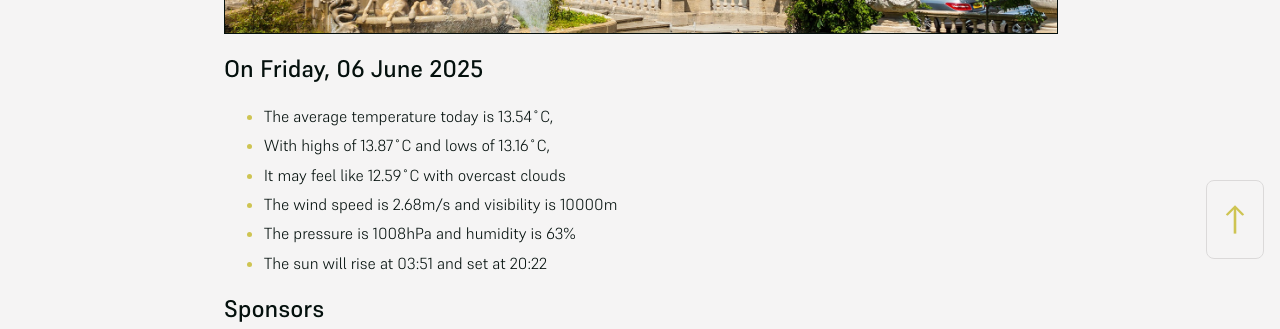
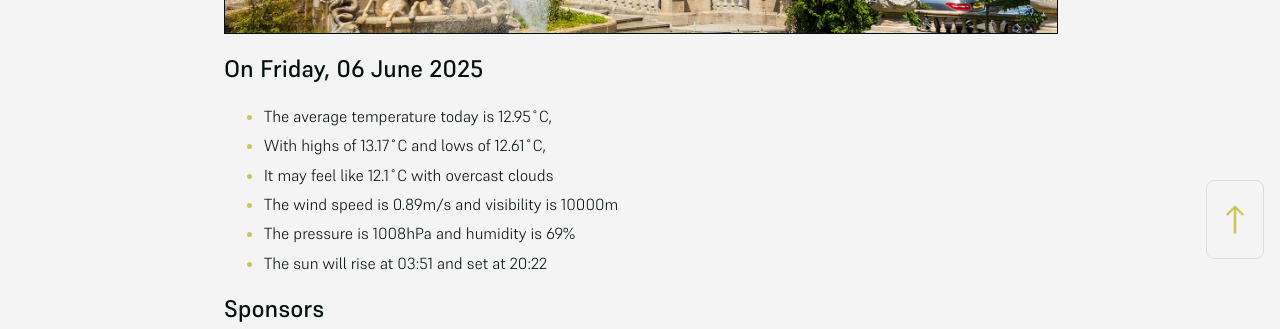
Before and after one commit to mat-0/cheltenham-open-data, a Jekyll site: the page built from index.md, in a window 1280 px wide. Shown: the part 625-954 px from the top of the page. Built offline with Jekyll 4.4.1, drawn with Linux system fonts in a browser that asks for light colours.

Commit message:
Updated 2025-06-06 20:58:01

```diff
--- a/index.md
+++ b/index.md
@@ -10,11 +10,11 @@ seo: Menu
 <!-- weather_marker starts -->
 ## On Friday, 06 June 2025
 
-- The average temperature today is 13.54˚C,
-- With highs of 13.87˚C and lows of 13.16˚C,
-- It may feel like 12.59˚C with overcast clouds
-- The wind speed is 2.68m/s and visibility is 10000m
-- The pressure is 1008hPa and humidity is 63%
+- The average temperature today is 12.95˚C,
+- With highs of 13.17˚C and lows of 12.61˚C,
+- It may feel like 12.1˚C with overcast clouds
+- The wind speed is 0.89m/s and visibility is 10000m
+- The pressure is 1008hPa and humidity is 69%
 - The sun will rise at 03:51 and set at 20:22
 
 <!-- weather_marker ends -->
```
Also changed, not shown: _data/flood.json (+4 -4 lines), _pages/fix-my-street.md (+1 -1 lines), _pages/news.md (+9 -9 lines).
